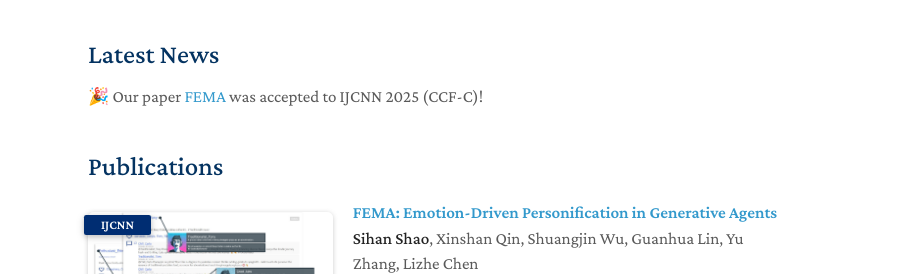
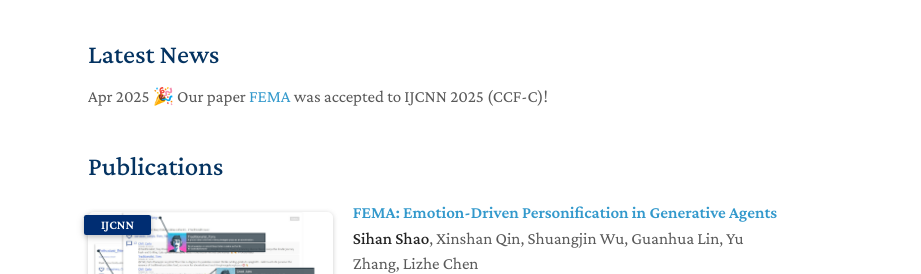
Before and after one commit to Xiaoshaoxinxing/xiaoshaoxinxing.github.io, a plain HTML site: page index.html in a window 1280 px wide. Shown: the part 408-682 px from the top of the page, 359-1280 px from the left. Drawn offline with nearby package versions, Linux system fonts and the light colour scheme.

Commit message:
Date the IJCNN acceptance announcement April 2025

```diff
--- a/index.html
+++ b/index.html
@@ -52,7 +52,7 @@
         </ul>
 
         <h2 id="latest-news" data-zh="最新动态">Latest News</h2>
-        <p><span aria-hidden="true">🎉</span> <span data-zh="我们的论文 ">Our paper </span><a href="#fema-ijcnn-2025">FEMA</a><span data-zh=" 已被 IJCNN 2025（CCF-C）录用！"> was accepted to IJCNN 2025 (CCF-C)!</span></p>
+        <p><time datetime="2025-04" data-zh="2025年4月">Apr 2025</time> <span aria-hidden="true">🎉</span> <span data-zh="我们的论文 ">Our paper </span><a href="#fema-ijcnn-2025">FEMA</a><span data-zh=" 已被 IJCNN 2025（CCF-C）录用！"> was accepted to IJCNN 2025 (CCF-C)!</span></p>
 
         <h2 id="publications" class="publications-heading" data-zh="发表论文">Publications</h2>
         <div class="publications">
```
